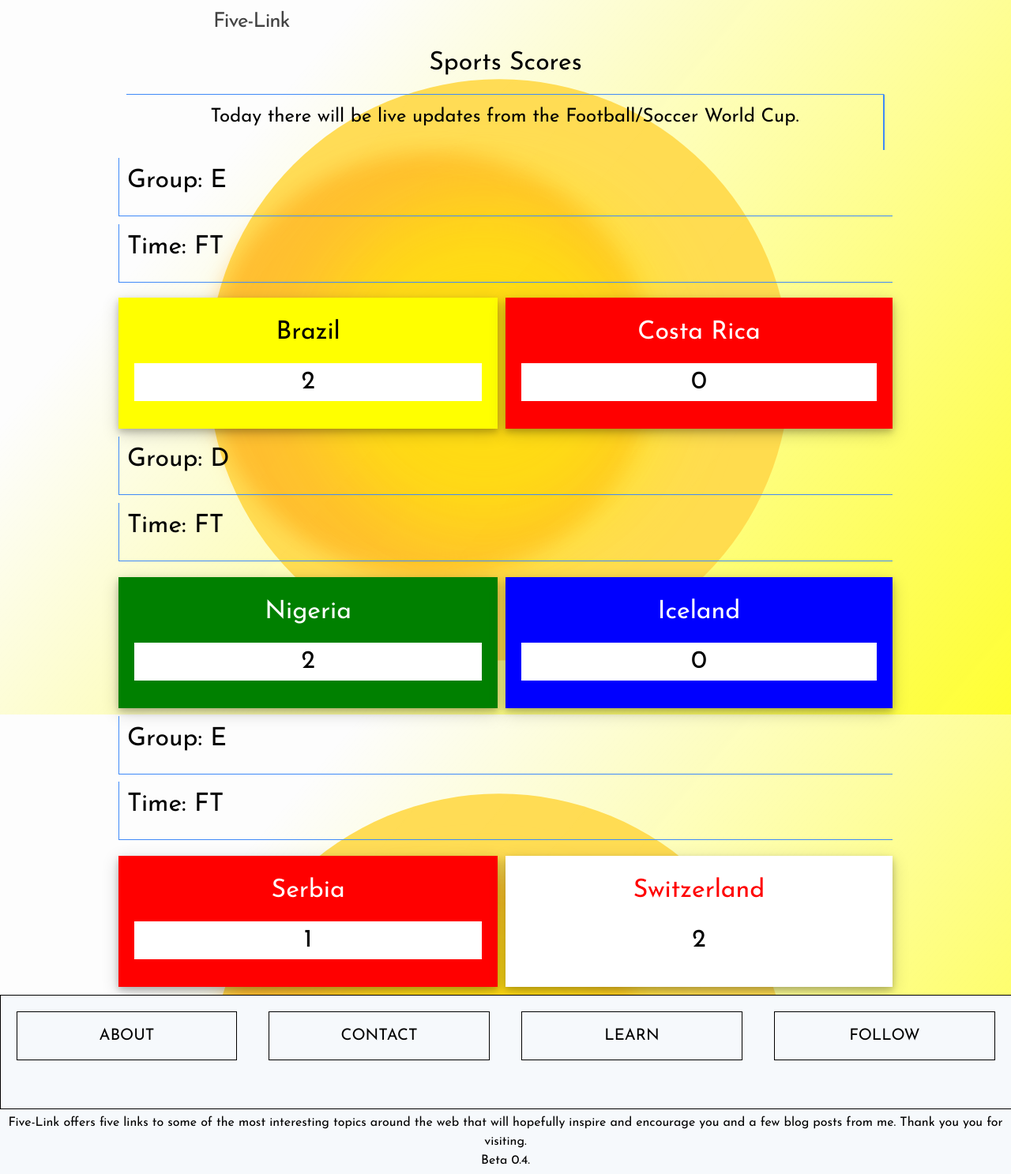
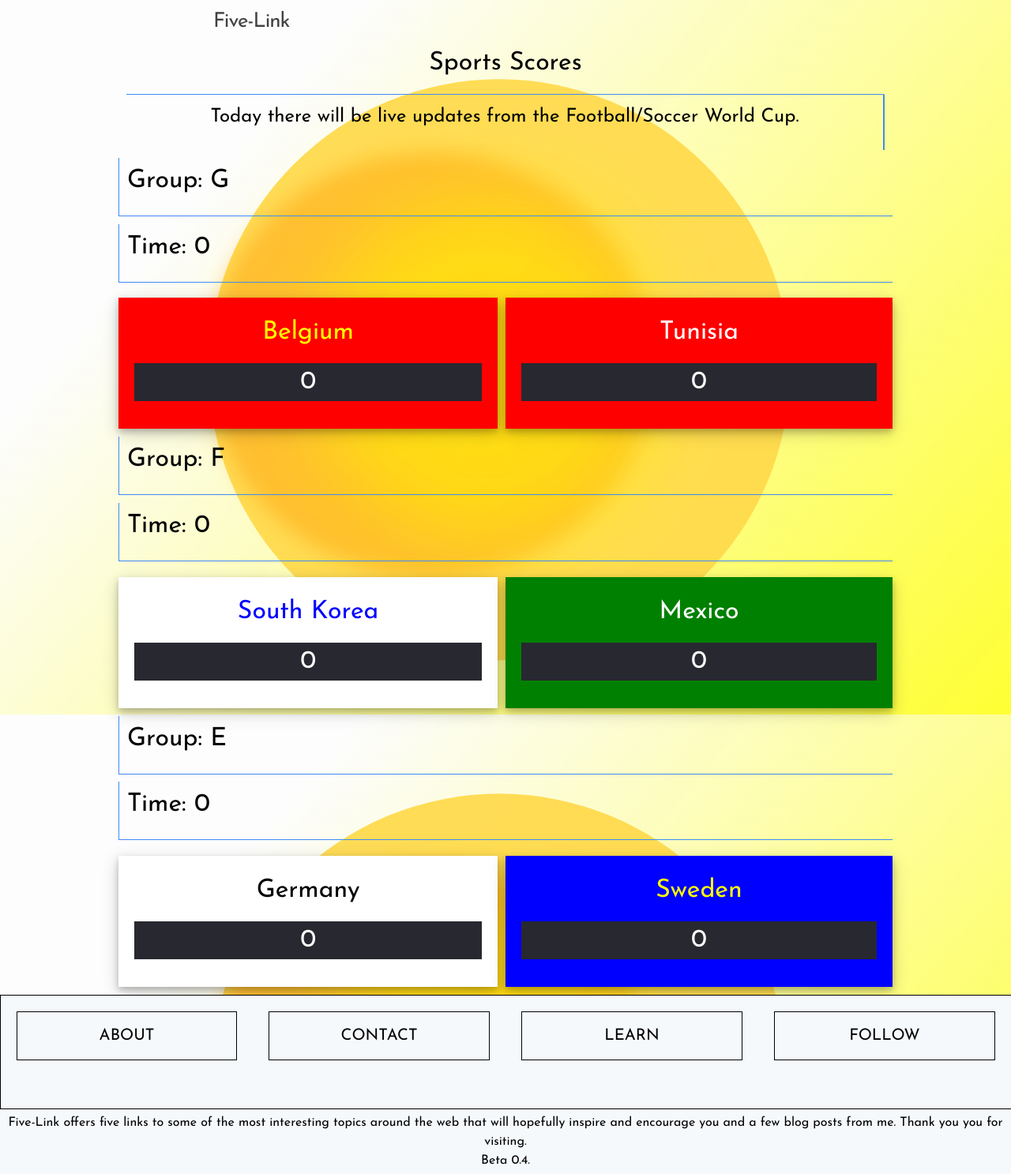
Before and after one commit to hub63501/my-links, a Jekyll site: the page built from pages/SportsScores.html, in a window 1280 px wide. Shown: the whole page at 79% size. Built offline with Jekyll 4.4.1, drawn with Linux system fonts in a browser that asks for light colours.

Commit message:
changed score

```diff
--- a/css/CSS-U_flex.css
+++ b/css/CSS-U_flex.css
@@ -550,7 +550,10 @@ input[type=button]:hover{
 }
 
 .Score{
-    background-color: white;
+    background-color: #282830;
     padding: 0px;
     text-align: center;
 }
+.Score h1{
+color: #ffffff;
+}
--- a/pages/SportsScores.html
+++ b/pages/SportsScores.html
@@ -4,9 +4,9 @@ layout: default_2
 
 <script>
     //Times
-    var Time_1 = 90;
-    var Time_2 = 90;
-    var Time_3 = 90;
+    var Time_1 = 0;
+    var Time_2 = 0;
+    var Time_3 = 0;
 
     if (Time_1 === 90){
         Time_1 = "FT";
@@ -19,35 +19,35 @@ layout: default_2
     }
 
     //Teams first game
-    var Group_1 = "E";
-    var Team_1 = "Brazil";
-    var Team_2 = "Costa Rica";
+    var Group_1 = "G";
+    var Team_1 = "Belgium";
+    var Team_2 = "Tunisia";
 
 
     //scores first game
-    var Score_1 = 2
+    var Score_1 = 0
     var Score_2 = 0
 
 
 
     //Teams second game
-    var Group_2 = "D";
-    var Team_3 = "Nigeria";
-    var Team_4 = "Iceland";
+    var Group_2 = "F";
+    var Team_3 = "South Korea";
+    var Team_4 = "Mexico";
 
     //scores second game
-    var Score_3 = 2
+    var Score_3 = 0
     var Score_4 = 0
 
 
     //Teams third game
     var Group_3 = "E";
-    var Team_5 = "Serbia";
-    var Team_6 = "Switzerland";
+    var Team_5 = "Germany";
+    var Team_6 = "Sweden";
 
     //scores third game
-    var Score_5 = 1
-    var Score_6 = 2
+    var Score_5 = 0
+    var Score_6 = 0
 </script>
 
 
@@ -82,8 +82,8 @@ layout: default_2
 
 <div class="Sect-m-1">
         <div class="About-para-m-1">
-            <div class="About-para-m-1-a" style="background-color: yellow;">
-                <h1 style="color:black; text-align: center;">
+            <div class="About-para-m-1-a" style="background-color: red;">
+                <h1 style="color:yellow; text-align: center;">
                 <script>
                     document.write(Team_1);
                 </script>
@@ -139,8 +139,8 @@ layout: default_2
 
     <div class="Sect-m-1">
             <div class="About-para-m-1">
-                <div class="About-para-m-1-a" style="background-color: green;">
-                    <h1 style="color:white; text-align: center;">
+                <div class="About-para-m-1-a" style="background-color: white;">
+                    <h1 style="color:blue; text-align: center;">
                     <script>
                         document.write(Team_3);
                     </script>
@@ -157,7 +157,7 @@ layout: default_2
         </div>
     <div class="Sect-m-2">
         <div class="About-para-m-2">
-            <div class="About-para-m-2-a" style="background-color: blue;">
+            <div class="About-para-m-2-a" style="background-color: green;">
                 <h1 style="color:white; text-align: center;">
                     <script>
                         document.write(Team_4)
@@ -196,8 +196,8 @@ layout: default_2
 
         <div class="Sect-m-1">
                 <div class="About-para-m-1">
-                    <div class="About-para-m-1-a" style="background-color: red;">
-                        <h1 style="color:white; text-align: center;">
+                    <div class="About-para-m-1-a" style="background-color: white;">
+                        <h1 style="color:black; text-align: center;">
                         <script>
                             document.write(Team_5);
                         </script>
@@ -214,8 +214,8 @@ layout: default_2
             </div>
         <div class="Sect-m-2">
             <div class="About-para-m-2">
-                <div class="About-para-m-2-a" style="background-color: white;">
-                    <h1 style="color:red; text-align: center;">
+                <div class="About-para-m-2-a" style="background-color: blue;">
+                    <h1 style="color:yellow; text-align: center;">
                         <script>
                             document.write(Team_6);
                         </script>
```
